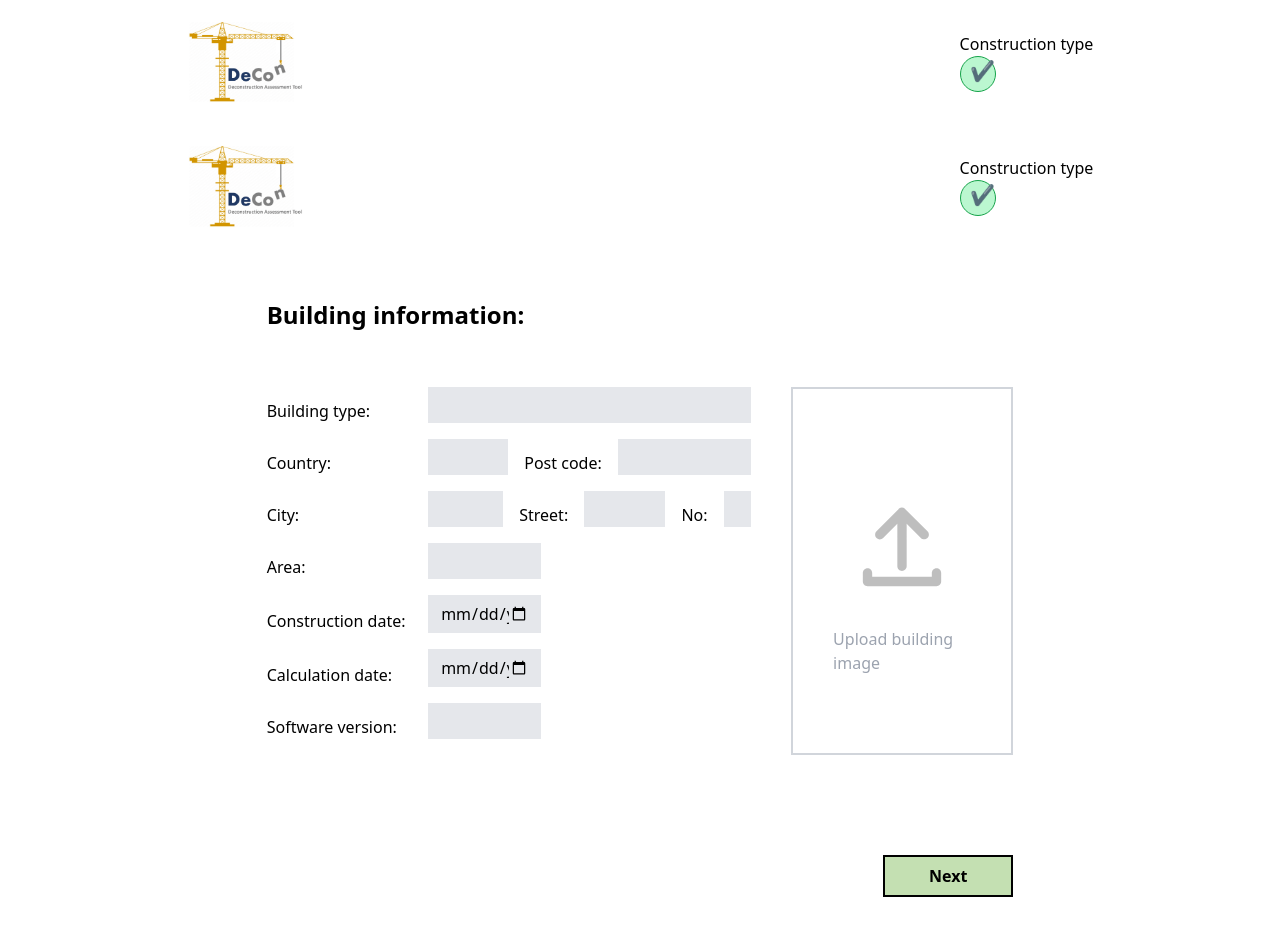
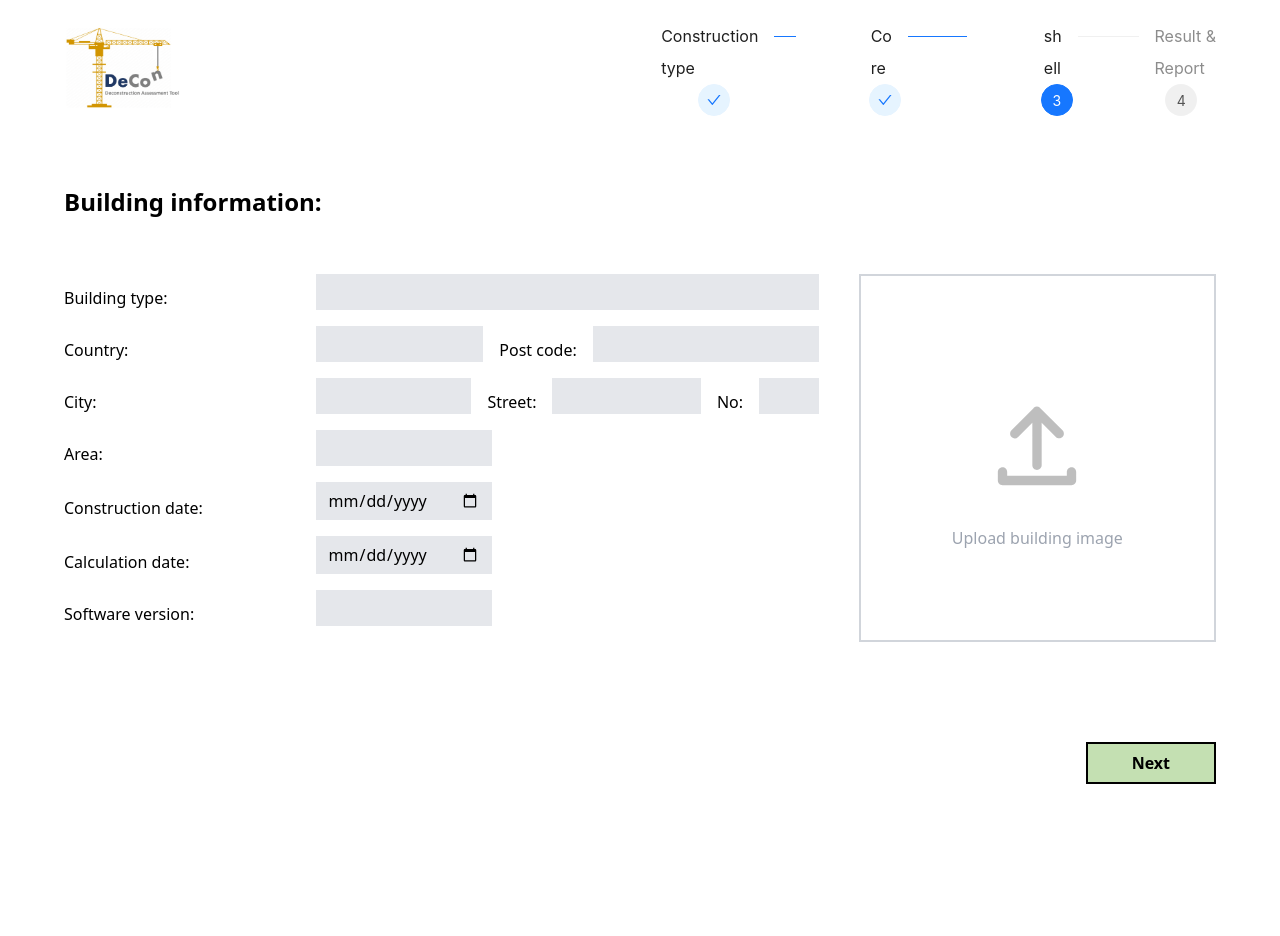
Before and after one commit to shariful10/DeCon, a React (Vite) app: page /building-information in a window 1280 px wide. Shown: the top 936 px of the page. After the commit the page ends 834 px from the top, so only its background shows below. Built offline with nearby package versions, Linux system fonts and the light colour scheme.

Commit message:
some changes

```diff
--- a/src/App.jsx
+++ b/src/App.jsx
@@ -1,12 +1,17 @@
 import { Outlet } from "react-router-dom";
 import Navbar from "./components/shared/Navbar";
+import { useLocation } from "react-router-dom";
 
 const App = () => {
+  const location = useLocation();
+
   return (
     <>
-      <header>
-        <Navbar />
-      </header>
+      {location?.pathname !== "/" && (
+        <header>
+          <Navbar />
+        </header>
+      )}
       <div className="min-h-[calc(100vh-124.297)]">
         <Outlet />
       </div>
--- a/src/components/container/Container.jsx
+++ b/src/components/container/Container.jsx
@@ -1,9 +1,9 @@
 const Container = ({ children, className }) => {
-	return (
-		<div className={`w-full md:w-5/6 mx-auto px-5 md:px-0 ${className}`}>
-			{children}
-		</div>
-	);
+  return (
+    <div className={`w-full md:w-[90%] mx-auto px-5 md:px-0 ${className}`}>
+      {children}
+    </div>
+  );
 };
 
 export default Container;
--- a/src/components/shared/Navbar.jsx
+++ b/src/components/shared/Navbar.jsx
@@ -1,23 +1,60 @@
-import React from "react";
+import { Steps } from "antd";
+import { Link, useLocation } from "react-router-dom";
 import logo from "../../assets/images/logo.jpeg";
 import Container from "../container/Container";
-import { Link } from "react-router-dom";
+import "./navbar.css";
 
 const Navbar = () => {
+  const location = useLocation();
+
+  console.log("location", location);
+
   return (
     <Container>
-      <div className="px-5 md:px-20 py-5 flex items-center justify-between">
+      <div className="py-5 flex items-center justify-between">
         <Link to="/">
           <img src={logo} className="w-[120px]" alt="" />
         </Link>
 
-        <div>
-          <div>
-            <label htmlFor=""> Construction type </label>
-            <div className="size-9 rounded-full border border-green-600 bg-green-200 text-right !text-white">
-              <span className="text-right !text-white text-xl -right-1">✔</span>
-            </div>
-          </div>
+        <div className="w-1/2">
+          <Steps
+            className="navbar-steps w-full"
+            current={2}
+            items={[
+              {
+                title: (
+                  <h2 className="min-w-max">
+                    Construction <br /> type
+                  </h2>
+                ),
+              },
+              {
+                title: (
+                  <h2>
+                    Co
+                    <br />
+                    re
+                  </h2>
+                ),
+              },
+              {
+                title: (
+                  <h2>
+                    sh
+                    <br />
+                    ell
+                  </h2>
+                ),
+              },
+              {
+                title: (
+                  <h2>
+                    Result & <br /> Report
+                  </h2>
+                ),
+              },
+            ]}
+          />
         </div>
       </div>
     </Container>
--- /dev/null
+++ b/src/components/shared/navbar.css
@@ -0,0 +1,7 @@
+.navbar-steps .ant-steps-item-container {
+  display: flex;
+  justify-content: center;
+  align-items: center;
+  flex-direction: column-reverse;
+  width: 100%;
+}
--- a/src/pages/BuildingInfo.jsx
+++ b/src/pages/BuildingInfo.jsx
@@ -1,11 +1,9 @@
-import { useDispatch } from "react-redux";
-import { useSelector } from "react-redux";
-import { useState, useEffect } from "react";
+import { useEffect, useState } from "react";
+import { useDispatch, useSelector } from "react-redux";
 import { useNavigate } from "react-router-dom";
+import Container from "../components/container/Container";
+import UploadIcon from "../components/icons/UploadIcon";
 import Button from "../components/utils/Button";
-import Navbar from "../components/shared/Navbar";
-import UploadIcon from "../components/icons/UploadIcon";
-import Container from "../components/container/Container";
 import { addBuildingInfo } from "../redux/features/buildingInfoSlice";
 
 const BuildingInfo = () => {
@@ -58,9 +56,8 @@ const BuildingInfo = () => {
 
   return (
     <>
-			<Navbar />
       <Container>
-				<div className="w-full md:w-[70%] mx-auto my-[50px]">
+        <div className="my-[50px]">
           <div className="w-3/4 my-5"></div>
           <h1 className="text-2xl font-semibold">Building information:</h1>
           <div className="mt-14">
```
Lines whose indentation alone changed are shown as unchanged.
